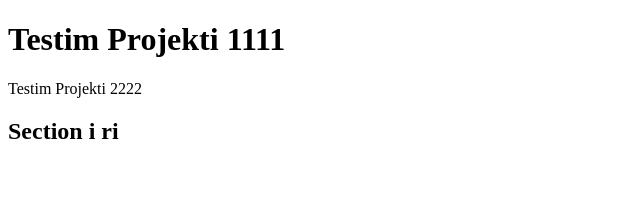
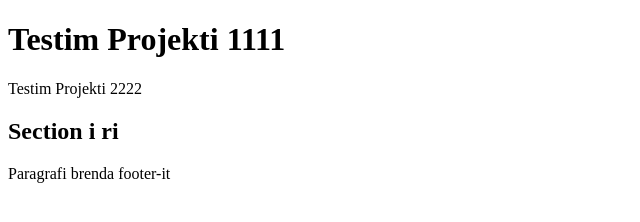
Before and after one commit to altingaashi/testim-projekti, a plain HTML site: page index.html in a window 1280 px wide. Shown: the whole page, without its empty margins (0-640 px from the left). Drawn offline with Linux system fonts and the light colour scheme.

Commit message:
Shtimi i footer-it

```diff
--- a/index.html
+++ b/index.html
@@ -14,5 +14,11 @@
     <section>
         <h1>Section i ri </h1>
     </section>
+
+    <footer>
+        <p>Paragrafi brenda footer-it</p>
+    </footer>
+
+
 </body>
 </html>
```
